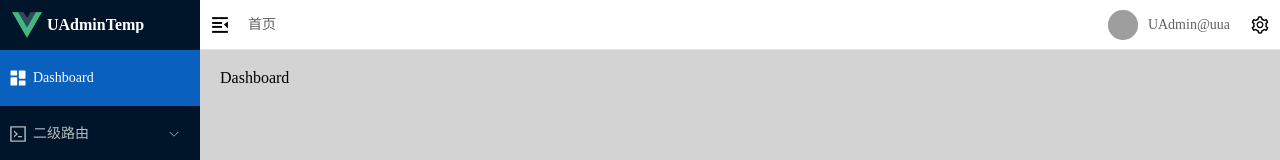
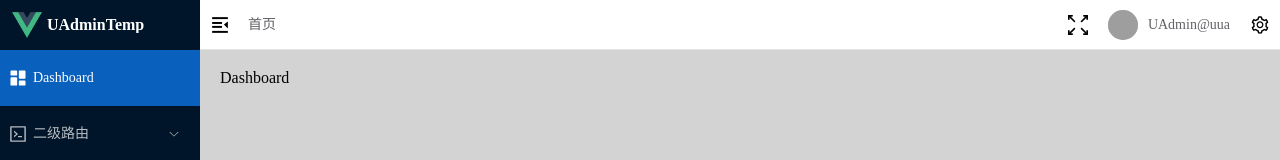
Before and after one commit to ian373/u-admin-template, a Vue app: page /dashboard in a window 1280 px wide. Shown: the top 160 px of the page. Built offline with nearby package versions, Linux system fonts and the light colour scheme; sample sign-in values are in the browser's storage; grey boxes are pictures that could not be loaded.

Commit message:
feat(FullScreen): 全屏按钮

```diff
--- a/src/layout/header/row1/index.vue
+++ b/src/layout/header/row1/index.vue
@@ -5,6 +5,7 @@
       <BreadcrumbVue />
     </div>
     <div class="right">
+      <FullScreenVue />
       <UserVue />
       <SettingsVue />
     </div>
@@ -15,6 +16,7 @@
 import CollapserVue from "./left/Collapser.vue";
 import BreadcrumbVue from "./left/Breadcrumb.vue";
 import UserVue from "./right/User.vue";
+import FullScreenVue from "./right/FullScreen.vue";
 
 import SettingsVue from "./right/Settings.vue";
 </script>
--- /dev/null
+++ b/src/layout/header/row1/right/FullScreen.vue
@@ -0,0 +1,63 @@
+<template>
+  <div class="box" @click="fullScreenHandle">
+    <svg class="iconfont" aria-hidden="true">
+      <use
+        :xlink:href="
+          fullScreen ? '#icon-fullscreen-expand-filling' : '#icon-expand'
+        "
+      ></use>
+    </svg>
+  </div>
+</template>
+
+<script setup lang="ts">
+// @ts-nocheck
+import { ref } from "vue";
+
+import { ElMessage } from "element-plus";
+import "element-plus/es/components/message/style/css";
+
+const fullScreen = ref(false);
+
+if (document.fullscreenElement) {
+  fullScreen.value = true;
+}
+
+const fullScreenHandle = () => {
+  let el = document.documentElement;
+  // document.fullscreenElement返回的当前全屏的元素，应用在document.documentElement
+  // 时返回整个页面的html，不使用此判断是否全屏
+  if (!fullScreen.value) {
+    if (el.requestFullscreen) {
+      el.requestFullscreen();
+    } else if (el.mozRequestFullScreen) {
+      el.mozRequestFullScreen();
+    } else if (el.webkitRequestFullscreen) {
+      el.webkitRequestFullscreen();
+    } else if (el.msRequestFullscreen) {
+      el.msRequestFullscreen();
+    } else {
+      ElMessage.error("抱歉，当前浏览器不支持全屏");
+      return;
+    }
+    fullScreen.value = !fullScreen.value;
+  } else {
+    if (document.exitFullscreen) {
+      document.exitFullscreen();
+    } else if (document.msExitFullscreen) {
+      document.msExitFullscreen();
+    } else if (document.mozCancelFullScreen) {
+      document.mozCancelFullScreen();
+    } else if (document.webkitExitFullscreen) {
+      document.webkitExitFullscreen();
+    }
+    fullScreen.value = !fullScreen.value;
+  }
+};
+</script>
+
+<style scoped lang="scss">
+@use "../../mixin.scss";
+
+@include mixin.box-style;
+</style>
```
